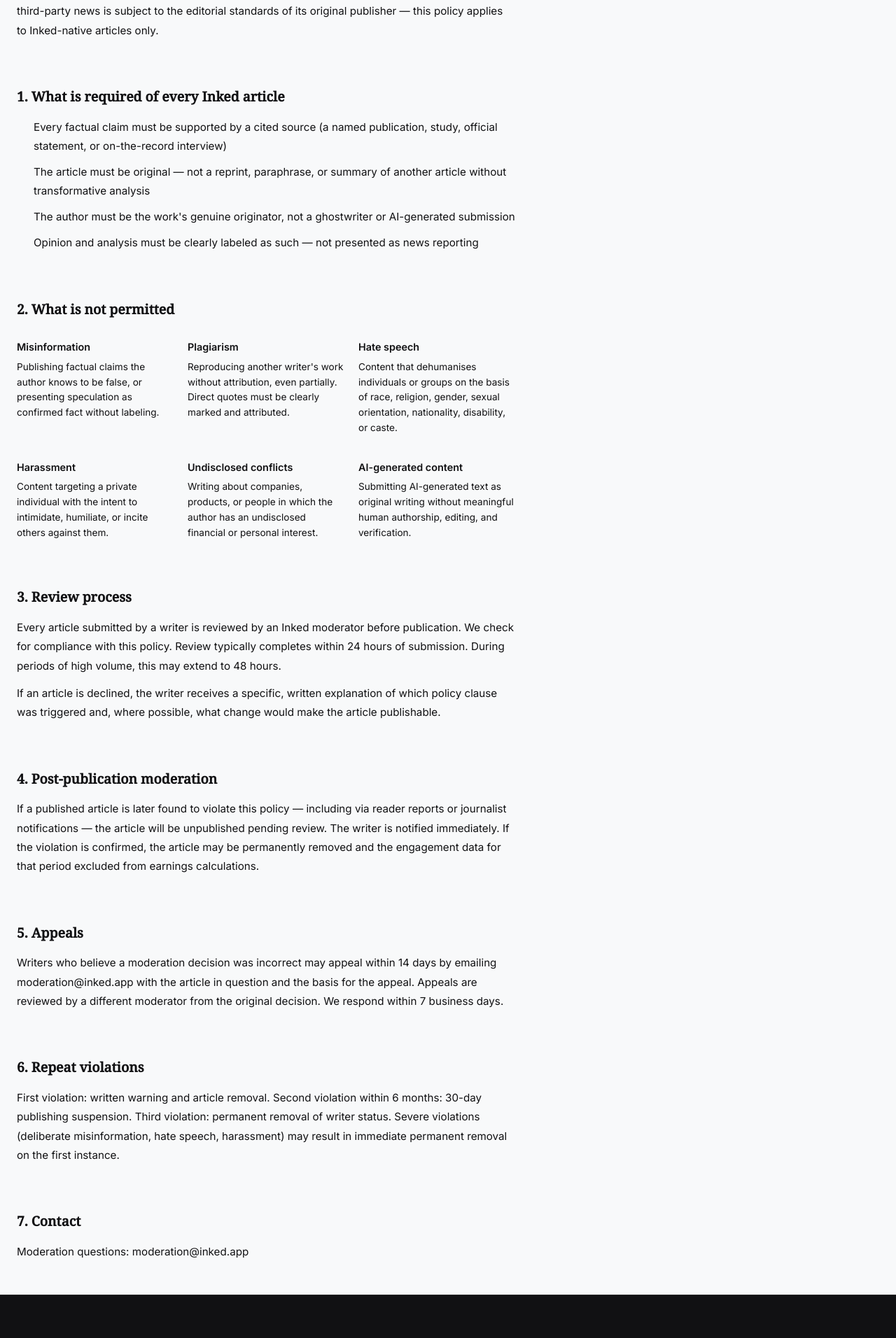
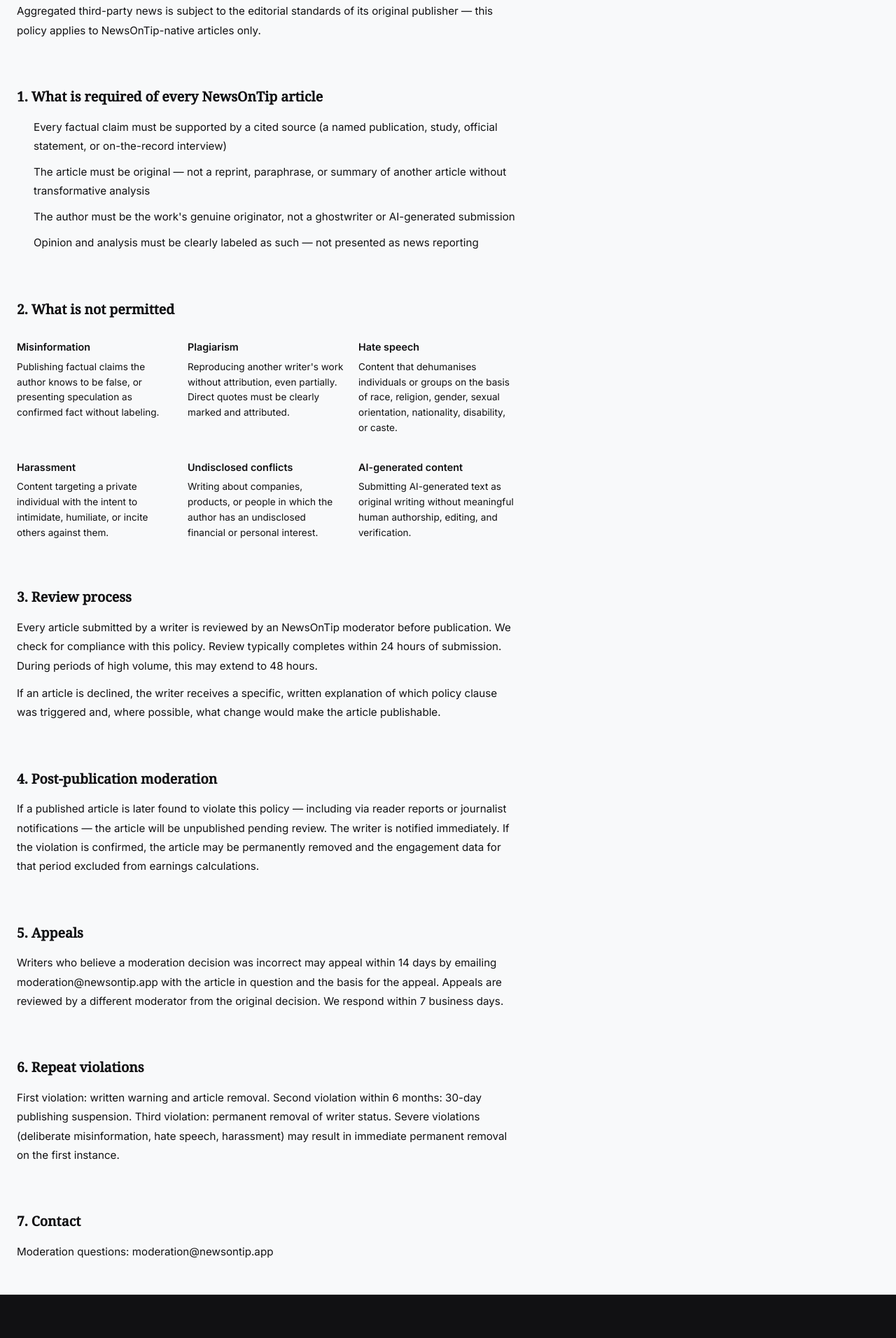
Before and after one commit to SoumyaranjanDS/inked-news, a React (Vite) app in the folder inked-website/: page /legal/content-policy in a window 1280 px wide. Shown: the part 528-2440 px from the top of the page at 70% size. Built offline with nearby package versions, Linux system fonts and the light colour scheme; no server answers; the HTML template or start-up script is replaced by a standard one.

Commit message:
update ContentPolicy.jsx

```diff
--- a/inked-website/src/pages/legal/ContentPolicy.jsx
+++ b/inked-website/src/pages/legal/ContentPolicy.jsx
@@ -4,9 +4,9 @@
 export default function ContentPolicy({ theme, toggleTheme }) {
   return (
     <LegalLayout eyebrow="Legal" title="Content & Moderation Policy" theme={theme} toggleTheme={toggleTheme}>
-      <p>This policy defines the standards for all original content published by writers on Inked. Aggregated third-party news is subject to the editorial standards of its original publisher — this policy applies to Inked-native articles only.</p>
+      <p>This policy defines the standards for all original content published by writers on NewsOnTip. Aggregated third-party news is subject to the editorial standards of its original publisher — this policy applies to NewsOnTip-native articles only.</p>
 
-      <Clause title="1. What is required of every Inked article">
+      <Clause title="1. What is required of every NewsOnTip article">
         <ul style={{ paddingLeft: '1.5rem', display: 'flex', flexDirection: 'column', gap: '0.6rem' }}>
           {[
             'Every factual claim must be supported by a cited source (a named publication, study, official statement, or on-the-record interview)',
@@ -36,7 +36,7 @@
       </Clause>
 
       <Clause title="3. Review process">
-        <p>Every article submitted by a writer is reviewed by an Inked moderator before publication. We check for compliance with this policy. Review typically completes within 24 hours of submission. During periods of high volume, this may extend to 48 hours.</p>
+        <p>Every article submitted by a writer is reviewed by an NewsOnTip moderator before publication. We check for compliance with this policy. Review typically completes within 24 hours of submission. During periods of high volume, this may extend to 48 hours.</p>
         <p style={{ marginTop: '0.75rem' }}>If an article is declined, the writer receives a specific, written explanation of which policy clause was triggered and, where possible, what change would make the article publishable.</p>
       </Clause>
 
@@ -45,7 +45,7 @@
       </Clause>
 
       <Clause title="5. Appeals">
-        <p>Writers who believe a moderation decision was incorrect may appeal within 14 days by emailing <a href="mailto:moderation@inked.app" style={{ color: 'var(--masthead-red)', textDecoration: 'none' }}>moderation@inked.app</a> with the article in question and the basis for the appeal. Appeals are reviewed by a different moderator from the original decision. We respond within 7 business days.</p>
+        <p>Writers who believe a moderation decision was incorrect may appeal within 14 days by emailing <a href="mailto:moderation@newsontip.app" style={{ color: 'var(--masthead-red)', textDecoration: 'none' }}>moderation@newsontip.app</a> with the article in question and the basis for the appeal. Appeals are reviewed by a different moderator from the original decision. We respond within 7 business days.</p>
       </Clause>
 
       <Clause title="6. Repeat violations">
@@ -53,7 +53,7 @@
       </Clause>
 
       <Clause title="7. Contact">
-        <p>Moderation questions: <a href="mailto:moderation@inked.app" style={{ color: 'var(--masthead-red)', textDecoration: 'none' }}>moderation@inked.app</a></p>
+        <p>Moderation questions: <a href="mailto:moderation@newsontip.app" style={{ color: 'var(--masthead-red)', textDecoration: 'none' }}>moderation@newsontip.app</a></p>
       </Clause>
     </LegalLayout>
   )
```
